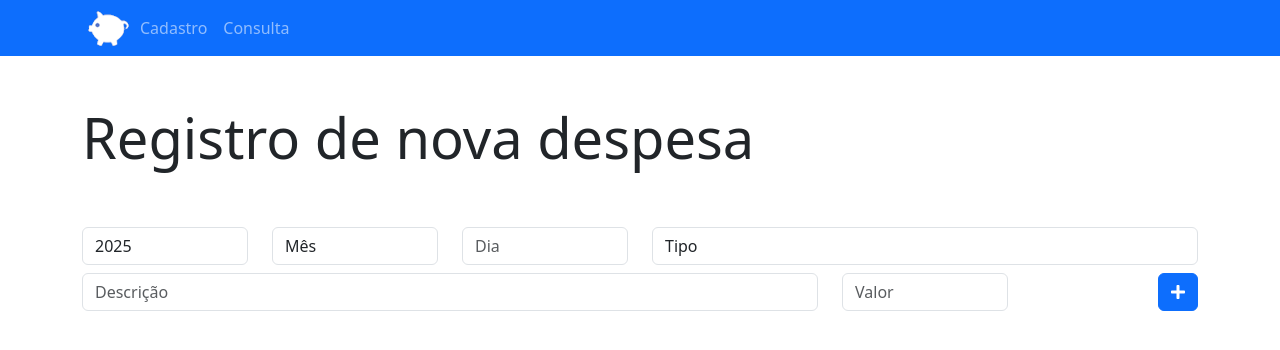
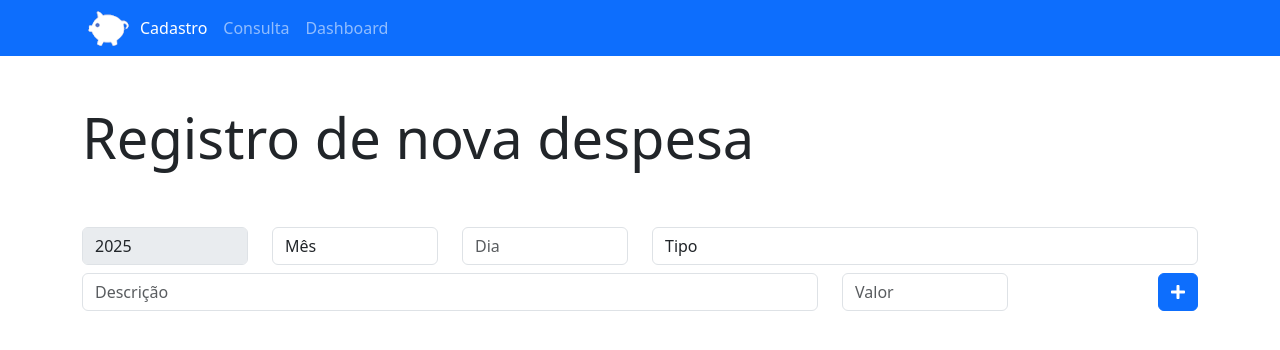
Before and after one commit to RayssaVicente/Despesas-Pessoais, a plain HTML site: page index.html in a window 1280 px wide. Drawn offline with nearby package versions, Linux system fonts and the light colour scheme.

Commit message:
mudanças na aba de navegação e no forme de inserir despesa, para o ano do dispositivo

```diff
--- a/index.html
+++ b/index.html
@@ -33,11 +33,14 @@
 
           <div class="collapse navbar-collapse" id="nav-target">
               <ul class="navbar-nav">
-                <li class="nav-item active">
-                  <a class="nav-link" href="index.html">Cadastro</a>
+                <li class="nav-item">
+                  <a class="nav-link active" href="index.html">Cadastro</a>
                 </li>
                 <li class="nav-item">
                   <a class="nav-link" href="consulta.html">Consulta</a>
+                </li>
+                <li class="nav-item">
+                  <a class="nav-link " href="relatorios.html">Dashboard</a>
                 </li>
 
               </ul>
@@ -54,12 +57,10 @@
       </div>
 
       <div class="row mb-2">
-        <div class="col-md-2">
-          <select class="form-control" id="ano">
-            <option value="">Ano</option>
-            <option value="2025">2025</option>
-          </select>
-        </div>
+          <div class="col-md-2">
+              <select class="form-control" id="ano" disabled>
+              </select>
+          </div>
 
         <div class="col-md-2">
           <select class="form-control" id="mes">
```
